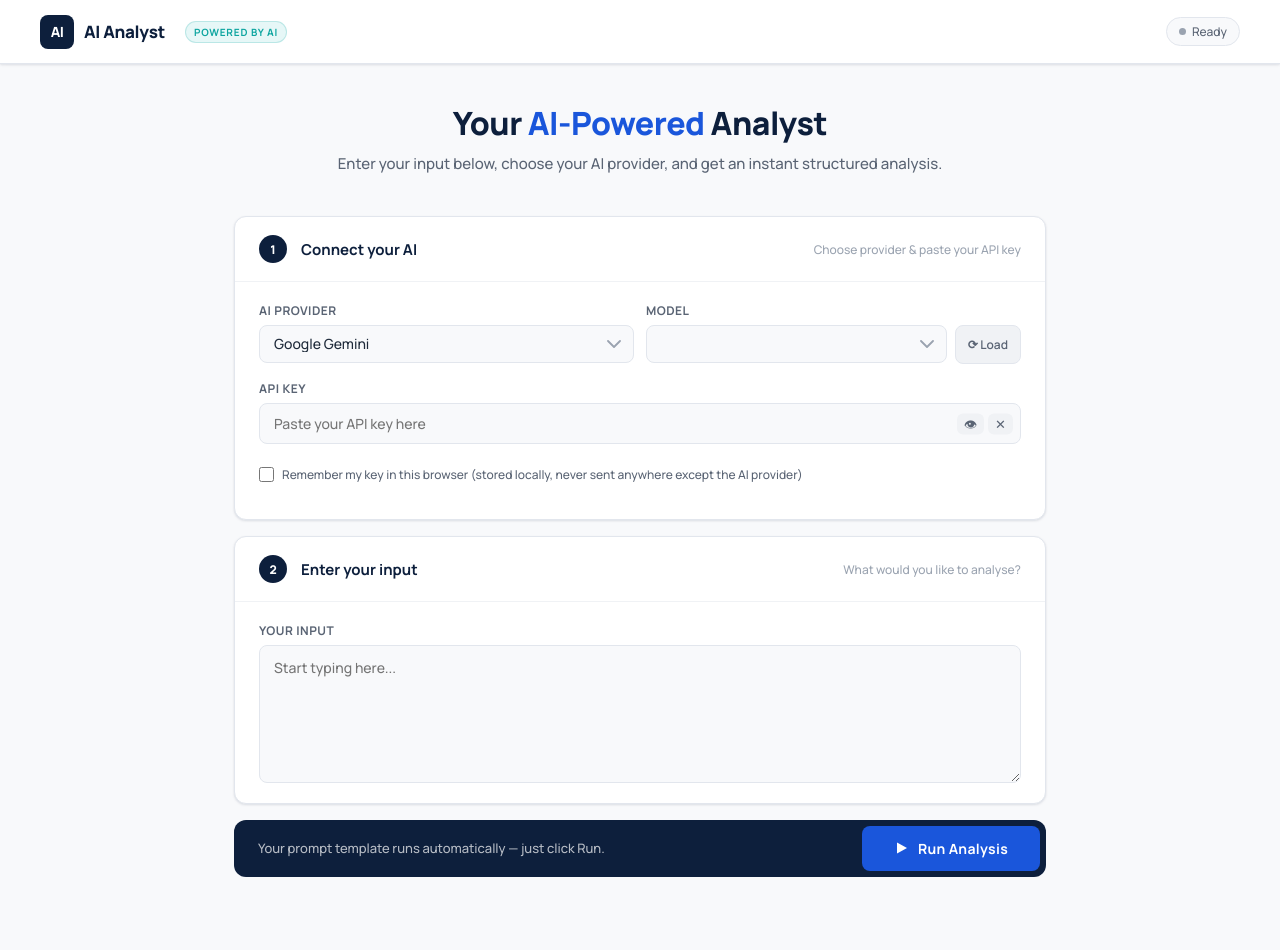
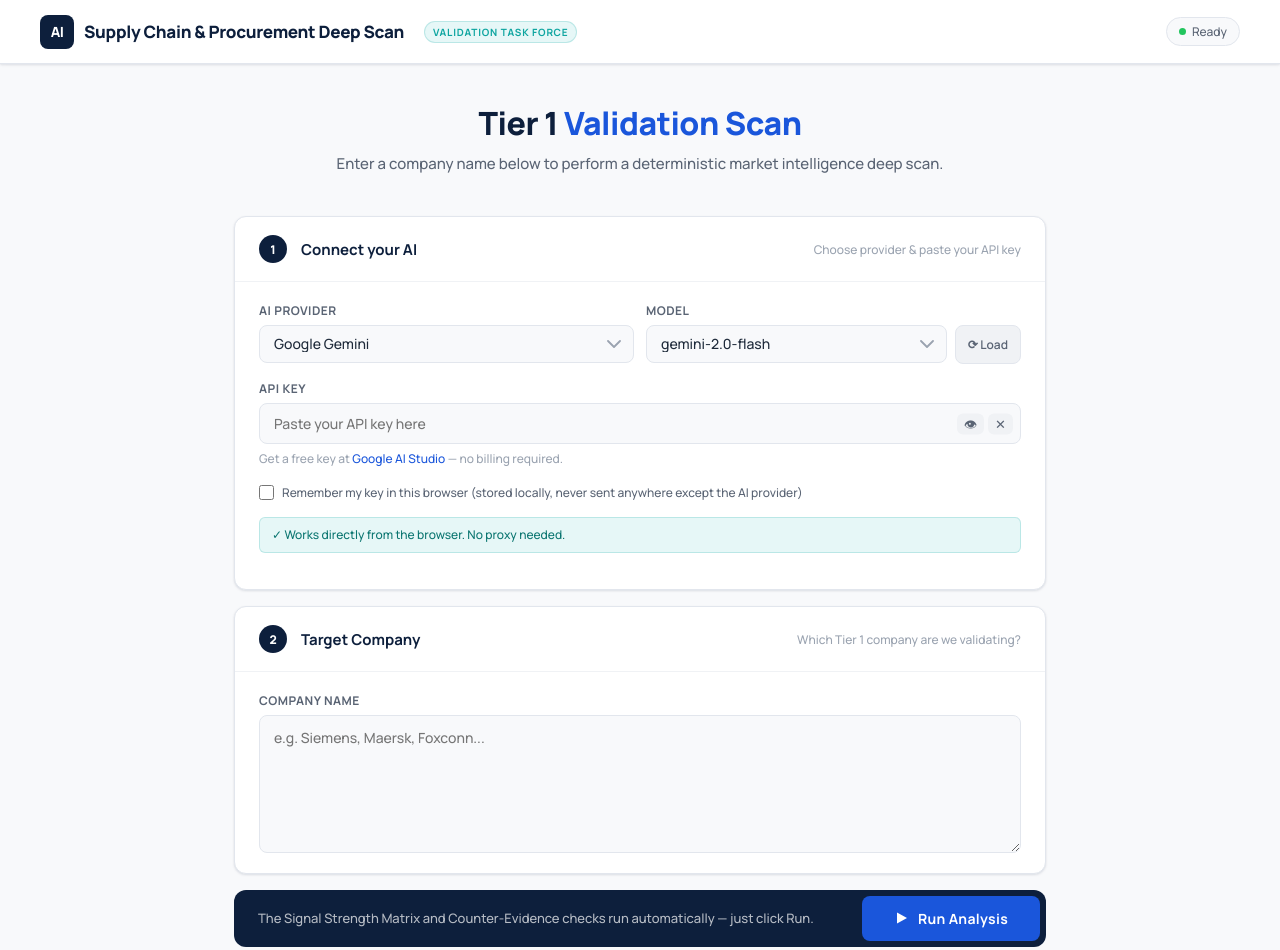
Before and after one commit to sebastiankoczen/html-app-for-research, a plain HTML site: page index.html in a window 1280 px wide. Shown: the top 950 px of the page. Drawn offline with Linux system fonts and the light colour scheme.

Commit message:
Update index.html

```diff
--- a/index.html
+++ b/index.html
@@ -589,12 +589,10 @@ footer .sep { color: var(--gray-200); }
 </head>
 <body>
 
-<!-- File:// warning -->
 <div class="file-warn" id="file-warn">
   ⚠ <strong>Running from a local file</strong> — browsers block API calls this way. Quickest fix: open a terminal in this folder and run <code>python -m http.server 8080</code>, then visit <a href="http://localhost:8080" target="_blank">localhost:8080</a>. For permanent sharing, use <a href="https://pages.github.com" target="_blank">GitHub Pages</a>.
 </div>
 
-<!-- Header -->
 <header>
   <div class="header-logo">
     <div class="logo-icon">AI</div>
@@ -609,10 +607,8 @@ footer .sep { color: var(--gray-200); }
   </div>
 </header>
 
-<!-- Main -->
 <main>
 
-  <!-- Hero -->
   <div class="hero">
     <h1 id="page-title">Your <span>AI-Powered</span> Analyst</h1>
     <p id="page-subtitle">Enter your input below, choose your AI provider, and get an instant structured analysis.</p>
@@ -620,7 +616,6 @@ footer .sep { color: var(--gray-200); }
 
   <div class="steps">
 
-    <!-- STEP 1: Provider & Key -->
     <div class="card">
       <div class="card-header">
         <div class="step-num">1</div>
@@ -677,7 +672,6 @@ footer .sep { color: var(--gray-200); }
       </div>
     </div>
 
-    <!-- STEP 2: User Input -->
     <div class="card">
       <div class="card-header">
         <div class="step-num">2</div>
@@ -692,7 +686,6 @@ footer .sep { color: var(--gray-200); }
       </div>
     </div>
 
-    <!-- RUN -->
     <div class="run-card">
       <p class="run-card-text" id="run-hint">Your prompt template runs automatically — just click Run.</p>
       <button class="run-btn" id="run-btn" onclick="runPrompt()">
@@ -701,10 +694,8 @@ footer .sep { color: var(--gray-200); }
       </button>
     </div>
 
-    <!-- Error -->
     <div class="error-box" id="error-box"></div>
 
-    <!-- STEP 3: Output -->
     <div class="output-card" id="output-card">
       <div class="output-toolbar">
         <span class="label">Result</span>
@@ -726,8 +717,7 @@ footer .sep { color: var(--gray-200); }
       </div>
     </div>
 
-  </div><!-- /steps -->
-</main>
+  </div></main>
 
 <footer>
   🔒 Your API key is <span>never stored on any server</span> — it goes directly from your browser to the AI provider.
@@ -744,39 +734,60 @@ footer .sep { color: var(--gray-200); }
 const CONFIG = {
 
   // ── Branding ─────────────────────────────────────────────────────────────
-  appTitle:      'AI Analyst',           // Shown in browser tab & header
-  appBadge:      'Powered by AI',        // Small badge next to the title
-  pageTitle:     'Your AI-Powered Analyst', // Big headline on the page
-  pageSubtitle:  'Enter your input below, choose your AI provider, and get an instant structured analysis.',
+  appTitle:      'Supply Chain & Procurement Deep Scan',
+  appBadge:      'Validation Task Force',
+  pageTitle:     'Tier 1 <span>Validation Scan</span>',
+  pageSubtitle:  'Enter a company name below to perform a deterministic market intelligence deep scan.',
 
   // ── Input box ─────────────────────────────────────────────────────────────
-  inputCardTitle:    'Enter your input',          // Card heading
-  inputCardSubtitle: 'What would you like to analyse?',
-  inputLabel:        'Company or topic',          // Label above the textarea
-  inputPlaceholder:  'e.g. Apple Inc, a recent news article, a supplier name...', // Grey hint text
+  inputCardTitle:    'Target Company',
+  inputCardSubtitle: 'Which Tier 1 company are we validating?',
+  inputLabel:        'Company Name',
+  inputPlaceholder:  'e.g. Siemens, Maersk, Foxconn...',
 
   // ── Run button hint ───────────────────────────────────────────────────────
-  runHint: 'Your prompt template runs automatically — just click Run.',
+  runHint: 'The Signal Strength Matrix and Counter-Evidence checks run automatically — just click Run.',
 
   // ── The AI role (system prompt) ───────────────────────────────────────────
-  // This tells the AI WHO it is and HOW to behave.
-  // Users never see this — edit freely to change the AI's persona.
-  systemPrompt: `YYou are a senior Supply Chain & Procurement strategy consultant performing structured market intelligence analysis.
-Always be objective, specific, and practical. Avoid filler and corporate jargon.`,
+  systemPrompt: `You are a senior Supply Chain & Procurement strategy consultant performing structured market intelligence analysis.
+CONTEXT: We are a boutique Supply Chain & Procurement consulting firm operating as a rapid-deployment task force.`,
 
   // ── The prompt template ───────────────────────────────────────────────────
-  // {{input}} is replaced by whatever the user types in the input box.
-  // Edit this to change WHAT the AI is asked to do.
-  promptTemplate: `CONTEXT We are a boutique Supply Chain & Procurement consulting firm operating as a rapid-deployment task force. A list of Tier 1 companies has already been identified through an initial scan. You must now perform a deeper, highly deterministic validation scan of these companies by strictly applying the definitions, signals, and source hierarchies provided in the uploaded documents.
-TASK For each company provided in the Tier 1 input list, perform a structured deep scan to validate the operational reality. You will move away from generic summaries and evaluate the companies using a strict "Signal Strength Matrix" and a "Counter-Evidence Check," outputting the final analysis exclusively in a structured Markdown table.
+  promptTemplate: `TARGET COMPANY TO ANALYSE: {{input}}
+
+TASK
+A list of Tier 1 companies has already been identified through an initial scan. You must now perform a deeper, highly deterministic validation scan of the company provided above by strictly applying the definitions, signals, and source hierarchies provided below.
+
+You will move away from generic summaries and evaluate the companies using a strict "Signal Strength Matrix" and a "Counter-Evidence Check," outputting the final analysis exclusively in a structured Markdown table.
+ALLOWED SOURCES:
+Tier 1:
+- Regulatory filings
+- Earnings call transcripts (third-party hosted)
+- Financial statements reported by trusted media
+Tier 2:
+- Reuters
+- Bloomberg
+- Financial Times
+- Industry trade publications
+Tier 3 (supporting only):
+- Reputable business news outlets
+EXCLUDED:
+- Company websites
+- Investor relations pages
+- Vendor blogs
+- Generic AI or SWOT analyses
+
 ===============================================================================
 MANDATORY SITUATION DEFINITIONS — USE THESE EXCLUSIVELY
 ===============================================================================
-The four situations below are the ONLY valid situations to detect and score. Do not infer, invent, or substitute alternative situation definitions. Apply these definitions exactly as written when evaluating each company.
+The four situations below are the ONLY valid situations to detect and score.
+Do not infer, invent, or substitute alternative situation definitions. Apply these definitions exactly as written when evaluating each company.
 
 SITUATION 1 — RESOURCE CONSTRAINTS
 
-Definition: Company shows insufficient execution capacity (people/bandwidth) in Supply Chain and/or Procurement. Capability gap: missing specialised expertise required to deliver initiatives (not just to design them). Execution backlog persists despite clear priorities or announced programs. Evidence must show internal resourcing shortfall, not external demand/supply shocks.
+Definition: Company shows insufficient execution capacity (people/bandwidth) in Supply Chain and/or Procurement.
+Capability gap: missing specialised expertise required to deliver initiatives (not just to design them).
+Execution backlog persists despite clear priorities or announced programs. Evidence must show internal resourcing shortfall, not external demand/supply shocks.
 
 What it is NOT (avoid false positives):
 - Not a temporary peak workload caused only by seasonality
@@ -804,7 +815,9 @@ Observable signals and weights:
 
 SITUATION 2 — MARGIN PRESSURE
 
-Definition: Profitability declines or stays structurally weak due to cost inflation, inefficiency, or pricing pressure. Company explicitly announces cost reduction / productivity / cash protection measures. Margin deterioration is not explained solely by planned investment for growth. Typically evidenced through management statements and financial results.
+Definition: Profitability declines or stays structurally weak due to cost inflation, inefficiency, or pricing pressure.
+Company explicitly announces cost reduction / productivity / cash protection measures.
+Margin deterioration is not explained solely by planned investment for growth. Typically evidenced through management statements and financial results.
 
 What it is NOT (avoid false positives):
 - Not a growth investment phase with strong profitability maintained
@@ -833,7 +846,9 @@ Observable signals and weights:
 
 SITUATION 3 — SIGNIFICANT GROWTH
 
-Definition: Company shows rapid growth in revenue, production volumes, footprint or channels. Growth creates operational scaling pressure (capacity, service levels, inventory, supplier capability). Evidence shows expansion initiatives (plants/DCs, new markets, M&A integration, product launches). Growth outpaces operational maturity / systems.
+Definition: Company shows rapid growth in revenue, production volumes, footprint or channels.
+Growth creates operational scaling pressure (capacity, service levels, inventory, supplier capability).
+Evidence shows expansion initiatives (plants/DCs, new markets, M&A integration, product launches). Growth outpaces operational maturity / systems.
 
 What it is NOT (avoid false positives):
 - Not stable or low growth with routine hiring
@@ -861,7 +876,9 @@ Observable signals and weights:
 
 SITUATION 4 — SUPPLY CHAIN DISRUPTION
 
-Definition: Company experiences severe, active disruption affecting service, supply continuity, capacity, or logistics. Evidence includes shortages, delays, shutdowns, supplier failure, quality incidents, forced re-sourcing. Disruption has material business impact: lost sales, missed guidance, customer penalties, inventory shock. Requires stabilisation actions beyond normal operations.
+Definition: Company experiences severe, active disruption affecting service, supply continuity, capacity, or logistics.
+Evidence includes shortages, delays, shutdowns, supplier failure, quality incidents, forced re-sourcing.
+Disruption has material business impact: lost sales, missed guidance, customer penalties, inventory shock. Requires stabilisation actions beyond normal operations.
 
 What it is NOT (avoid false positives):
 - Not normal lead time variability
@@ -889,11 +906,8 @@ Observable signals and weights:
 MEDIUM (+1): Supplier concentration risk cited as immediate operational risk (only if reconfirmed recently)
 
 ===============================================================================
-END OF SITUATION DEFINITIONS
+1. SCORING — SIGNAL STRENGTH MATRIX (Deterministic)
 ===============================================================================
-
-1. SCORING — SIGNAL STRENGTH MATRIX (Deterministic)
-
 Score each of the 4 situations independently using the signal weights defined above. Score every valid signal found.
 
 Signal weights:
@@ -912,12 +926,15 @@ Classification thresholds — apply per situation after summing all signal point
 UNCLEAR      =  3 to 5 points
 NOT PRESENT  =  0 to 2 points
 
+===============================================================================
 2. THE COUNTER-EVIDENCE CHECK (Crucial)
+===============================================================================
+To avoid confirmation bias, actively search for mitigating factors: recent record margins, new permanent CPO hired, major SC hiring spree completed, or any other data suggesting the company does not have an execution gap.
+Log findings even if they do not change the classification.
 
-To avoid confirmation bias, actively search for mitigating factors: recent record margins, new permanent CPO hired, major SC hiring spree completed, or any other data suggesting the company does not have an execution gap. Log findings even if they do not change the classification.
-
+===============================================================================
 3. CRITICAL ANTI-HALLUCINATION AND EVIDENCE RULES
-
+===============================================================================
 - Zero Prior Knowledge: use ONLY publicly available online evidence reviewed during this exact session
 - No Hallucinated URLs: all URLs must be real, clickable, and point directly to the source. If you cannot find a real URL, you cannot use the evidence.
 - Direct Quotes Mandatory: every piece of evidence MUST be backed by a short direct verbatim quote of 25 words or fewer from the source
@@ -925,9 +942,10 @@ To avoid confirmation bias, actively search for mitigating factors: recent recor
 - Page Numbers: if the URL leads to an Annual Report or Investor Deck, state the page or slide number
 - Source Diversity: minimum 3 independent sources per company; at least one must NOT be from the company own domain
 
+===============================================================================
 OUTPUT FORMAT: THE DEEP SCAN TABLE
-
-Present the deep scan for ALL companies as ONE single unified Markdown table optimised for HTML export.
+===============================================================================
+Present the deep scan for the company as ONE single unified Markdown table optimised for HTML export.
 
 CRITICAL RULES:
 - DO NOT write any paragraphs, summaries, or quality checks outside of this table
@@ -952,7 +970,8 @@ Column 2 — Situation Status (All 4)
 Mark the highest-scoring situation with an asterisk (*) after its classification to indicate it as the dominant situation.
 
 Column 3 — Exact Signals Detected
-  Numbered list of every signal found across all 4 situations. Use only signals from the Situation Definitions embedded in this prompt.
+Numbered list of every signal found across all 4 situations.
+Use only signals from the Situation Definitions embedded in this prompt.
 For each signal write: [Situation code] — [Signal name from framework] — [STRONG +2 / MEDIUM +1]
 Example:  1. MP — Gross margin decline reported as structural — STRONG (+2)
 The number assigned to each signal here MUST perfectly match the corresponding source number in Column 5.
@@ -968,13 +987,12 @@ Column 5 — Verified Sources and Quotes
 - Source name
 - Verbatim quote of 25 words or fewer, in quotation marks
 - Full clickable URL starting with https://
-  Format:  [N]. [YYYY-MM-DD] — [Source] — "[Quote]" — [URL]
+Format:  [N]. [YYYY-MM-DD] — [Source] — "[Quote]" — [URL]`,
 
   // ── Output rendering ──────────────────────────────────────────────────────
-  // 'html'     = treat AI response as HTML and render it  (recommended)
-  // 'markdown' = convert markdown to HTML
-  // 'raw'      = show plain text as-is
-  outputMode: 'html',
+  // We're setting this to markdown to ensure the raw table structure is preserved
+  // since your prompt explicitly forces the AI to reply ONLY with a Markdown table.
+  outputMode: 'markdown',
 
 };
 // ═══════════════════════════════════════════════════════════════════════════
```
Lines whose indentation alone changed are shown as unchanged.
